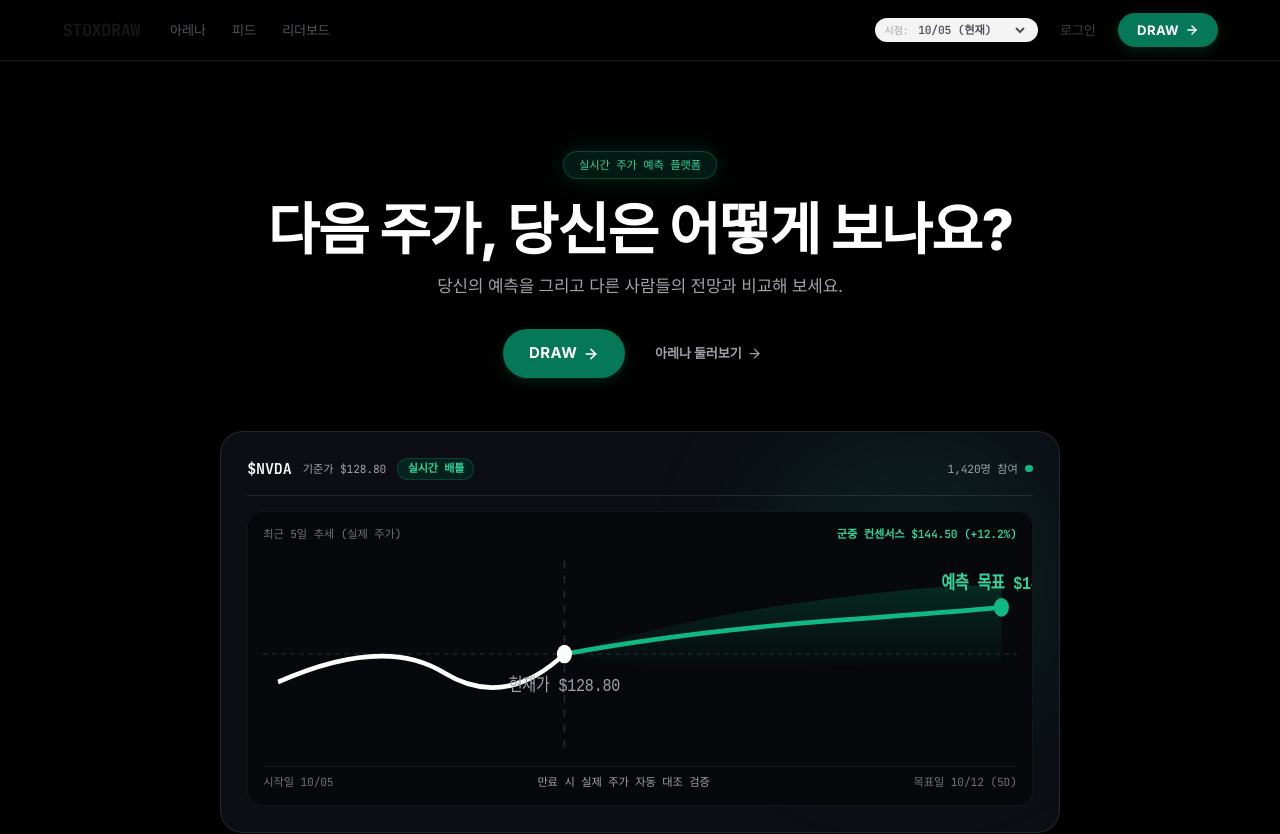
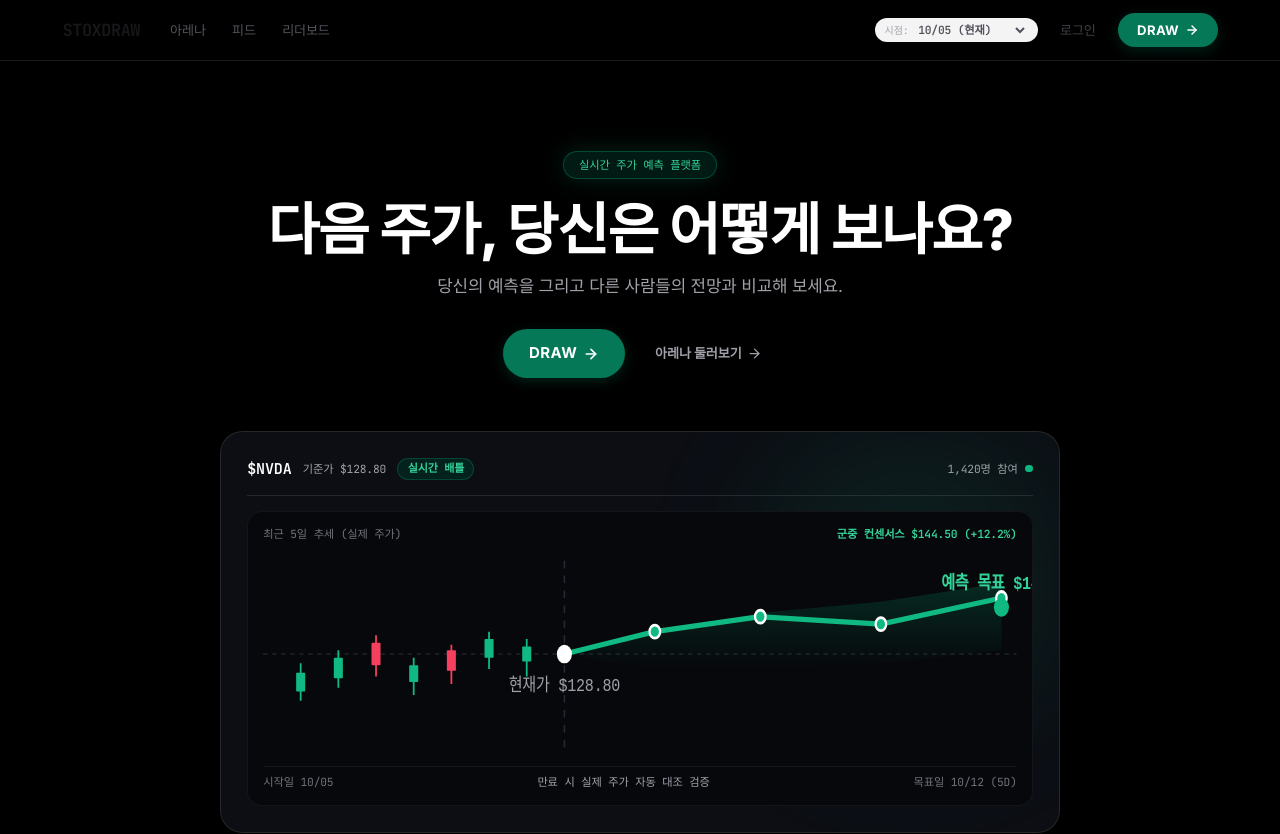
Before and after one commit to move37park-ops/stoxdraw-demo, a React (Vite) app: page / in a window 1280 px wide. Shown: the top 834 px of the page. Built offline with nearby package versions, Linux system fonts and the light colour scheme.

Commit message:
feat: render past stock prices as candlesticks and drawing paths as polylines

```diff
--- a/src/components/ForecastChart.tsx
+++ b/src/components/ForecastChart.tsx
@@ -42,7 +42,7 @@ export function ForecastChart({
 
   // 4. 가격 범위 계산 (Min & Max Price)
   const allPrices: number[] = [
-    ...pastBars.map(b => b.close),
+    ...pastBars.flatMap(b => [b.high, b.low, b.close]),
     forecast.basePrice,
   ];
 
@@ -159,18 +159,42 @@ export function ForecastChart({
           strokeDasharray="3 3"
         />
 
-        {/* 과거 시세 라인 */}
-        {pastPathD && (
-          <path
-            d={pastPathD}
-            fill="none"
-            stroke="var(--text-muted, #525866)"
-            strokeWidth="2"
-            strokeLinecap="round"
-            strokeLinejoin="round"
-            opacity="0.8"
-          />
-        )}
+        {/* 과거 시세 캔들스틱 (Candlesticks) */}
+        {pastBars.map((bar) => {
+          const x = getX(bar.date);
+          const isUp = bar.close >= bar.open;
+          const color = isUp ? '#10b981' : '#f43f5e';
+          const yHigh = getY(bar.high);
+          const yLow = getY(bar.low);
+          const yOpen = getY(bar.open);
+          const yClose = getY(bar.close);
+          const bodyTop = Math.min(yOpen, yClose);
+          const bodyHeight = Math.max(2, Math.abs(yClose - yOpen));
+          const candleW = 5.5;
+
+          return (
+            <g key={bar.date}>
+              {/* Wick (심지) */}
+              <line
+                x1={x}
+                y1={yHigh}
+                x2={x}
+                y2={yLow}
+                stroke={color}
+                strokeWidth={1.2}
+              />
+              {/* Body (몸통) */}
+              <rect
+                x={x - candleW / 2}
+                y={bodyTop}
+                width={candleW}
+                height={bodyHeight}
+                fill={color}
+                rx={0.5}
+              />
+            </g>
+          );
+        })}
 
         {/* Breakout Target Horizontal Line */}
         {forecast.mode === 'breakout' && forecast.breakout && (
--- a/src/features/arena/ArenaHeroStage.tsx
+++ b/src/features/arena/ArenaHeroStage.tsx
@@ -43,7 +43,7 @@ export function ArenaHeroStage({
   const basePrice = arenaSummary.currentPrice;
 
   // Compute all prices for vertical scale
-  const allPrices: number[] = [...pastBars.map(b => b.close), basePrice];
+  const allPrices: number[] = [...pastBars.flatMap(b => [b.high, b.low, b.close]), basePrice];
 
   if (crowd.consensusPath) {
     crowd.consensusPath.forEach(p => allPrices.push(p.price));
@@ -293,18 +293,42 @@ export function ArenaHeroStage({
             NOW (기준 시점)
           </text>
 
-          {/* Past Market Area & Line */}
-          {pastAreaD && <path d={pastAreaD} fill="url(#arenaPastGrad)" />}
-          {pastPathD && (
-            <path
-              d={pastPathD}
-              fill="none"
-              stroke="#64748b"
-              strokeWidth="2.5"
-              strokeLinecap="round"
-              strokeLinejoin="round"
-            />
-          )}
+          {/* Past Market Candlesticks (캔들스틱) */}
+          {pastBars.map((bar) => {
+            const x = getX(bar.date);
+            const isUp = bar.close >= bar.open;
+            const color = isUp ? '#10b981' : '#f43f5e';
+            const yHigh = getY(bar.high);
+            const yLow = getY(bar.low);
+            const yOpen = getY(bar.open);
+            const yClose = getY(bar.close);
+            const bodyTop = Math.min(yOpen, yClose);
+            const bodyHeight = Math.max(2, Math.abs(yClose - yOpen));
+            const candleW = 6.5;
+
+            return (
+              <g key={bar.date}>
+                {/* Wick */}
+                <line
+                  x1={x}
+                  y1={yHigh}
+                  x2={x}
+                  y2={yLow}
+                  stroke={color}
+                  strokeWidth={1.3}
+                />
+                {/* Body */}
+                <rect
+                  x={x - candleW / 2}
+                  y={bodyTop}
+                  width={candleW}
+                  height={bodyHeight}
+                  fill={color}
+                  rx={0.5}
+                />
+              </g>
+            );
+          })}
 
           {/* Crowd Consensus Area & Line */}
           {consensusAreaD && <path d={consensusAreaD} fill="url(#arenaConsensusGrad)" />}
--- a/src/features/draw/PathCanvas.tsx
+++ b/src/features/draw/PathCanvas.tsx
@@ -40,7 +40,7 @@ export function PathCanvas({
   }, [pointsMap, evalDates, onPathChange]);
 
   // Price Scale Bounds (Fixed to past bars + base price ±15%, stable while drawing!)
-  const pastPrices = pastBars.map(b => b.close);
+  const pastPrices = pastBars.flatMap(b => [b.high, b.low, b.close]);
   const baselinePrices = pastPrices.length > 0 ? [...pastPrices, basePrice] : [basePrice];
   const rawMin = Math.min(...baselinePrices);
   const rawMax = Math.max(...baselinePrices);
@@ -111,17 +111,34 @@ export function PathCanvas({
     ctx.stroke();
     ctx.setLineDash([]);
 
-    // 3. Past Bars Line
-    ctx.strokeStyle = isLight ? '#64748b' : '#525866';
-    ctx.lineWidth = 2;
-    ctx.beginPath();
+    // 3. Past Stock Candlesticks (캔들스틱 형식)
+    const slotWidth = getXForIndex(1) - getXForIndex(0);
+    const candleWidth = Math.max(3.5, Math.min(8, slotWidth * 0.65));
+
     pastBars.forEach((bar, i) => {
       const x = getXForIndex(i);
-      const y = getYForPrice(bar.close);
-      if (i === 0) ctx.moveTo(x, y);
-      else ctx.lineTo(x, y);
+      const isUp = bar.close >= bar.open;
+      const candleColor = isUp ? '#10b981' : '#f43f5e';
+
+      const yHigh = getYForPrice(bar.high);
+      const yLow = getYForPrice(bar.low);
+      const yOpen = getYForPrice(bar.open);
+      const yClose = getYForPrice(bar.close);
+
+      // Wick (심지)
+      ctx.strokeStyle = candleColor;
+      ctx.lineWidth = 1.2;
+      ctx.beginPath();
+      ctx.moveTo(x, yHigh);
+      ctx.lineTo(x, yLow);
+      ctx.stroke();
+
+      // Body (몸통)
+      const bodyTop = Math.min(yOpen, yClose);
+      const bodyHeight = Math.max(2, Math.abs(yClose - yOpen));
+      ctx.fillStyle = candleColor;
+      ctx.fillRect(x - candleWidth / 2, bodyTop, candleWidth, bodyHeight);
     });
-    ctx.stroke();
 
     // 4. Base Point
     ctx.fillStyle = isLight ? '#0f1419' : '#ffffff';
--- a/src/features/showcase/ShowcaseHeroSearch.tsx
+++ b/src/features/showcase/ShowcaseHeroSearch.tsx
@@ -82,27 +82,63 @@ export function ShowcaseHeroSearch({}: ShowcaseHeroSearchProps) {
             <line x1="0" y1="60" x2="500" y2="60" stroke="#181a24" strokeDasharray="3 3" />
             <line x1="200" y1="10" x2="200" y2="110" stroke="#252a38" strokeDasharray="4 4" />
 
-            {/* Past Trend Line */}
-            <path
-              d="M 10 75 Q 80 50 120 70 T 200 60"
-              fill="none"
-              stroke="#ffffff"
-              strokeWidth="2.5"
-            />
+            {/* Past Stock Candlesticks (캔들스틱 형식) */}
+            <g className="past-candlesticks">
+              <line x1="25" y1="65" x2="25" y2="85" stroke="#10b981" strokeWidth="1.2" />
+              <rect x="22" y="70" width="6" height="10" fill="#10b981" rx="0.5" />
+
+              <line x1="50" y1="58" x2="50" y2="78" stroke="#10b981" strokeWidth="1.2" />
+              <rect x="47" y="62" width="6" height="11" fill="#10b981" rx="0.5" />
+
+              <line x1="75" y1="50" x2="75" y2="72" stroke="#f43f5e" strokeWidth="1.2" />
+              <rect x="72" y="54" width="6" height="12" fill="#f43f5e" rx="0.5" />
+
+              <line x1="100" y1="62" x2="100" y2="82" stroke="#10b981" strokeWidth="1.2" />
+              <rect x="97" y="66" width="6" height="9" fill="#10b981" rx="0.5" />
+
+              <line x1="125" y1="55" x2="125" y2="76" stroke="#f43f5e" strokeWidth="1.2" />
+              <rect x="122" y="58" width="6" height="11" fill="#f43f5e" rx="0.5" />
+
+              <line x1="150" y1="48" x2="150" y2="68" stroke="#10b981" strokeWidth="1.2" />
+              <rect x="147" y="52" width="6" height="10" fill="#10b981" rx="0.5" />
+
+              <line x1="175" y1="52" x2="175" y2="72" stroke="#10b981" strokeWidth="1.2" />
+              <rect x="172" y="56" width="6" height="8" fill="#10b981" rx="0.5" />
+            </g>
 
             {/* Forecast Area Band */}
             <path
-              d="M 200 60 Q 280 40 380 30 T 490 25 L 490 65 Q 380 65 280 70 Z"
+              d="M 200 60 L 260 48 L 330 38 L 410 32 L 490 22 L 490 58 L 410 65 L 330 68 L 260 68 Z"
               fill="url(#heroConsensusGrad)"
             />
 
-            {/* Consensus Path */}
-            <path
-              d="M 200 60 Q 280 48 380 42 T 490 35"
-              fill="none"
-              stroke="#10b981"
-              strokeWidth="2.5"
-            />
+            {/* Forecast Polyline (폴리라인) */}
+            <g className="forecast-polyline">
+              <path
+                d="M 200 60 L 260 48 L 330 40 L 410 44 L 490 30"
+                fill="none"
+                stroke="#10b981"
+                strokeWidth="2.8"
+                strokeLinecap="round"
+                strokeLinejoin="round"
+              />
+              {[
+                { x: 260, y: 48 },
+                { x: 330, y: 40 },
+                { x: 410, y: 44 },
+                { x: 490, y: 30 },
+              ].map((pt, i) => (
+                <circle
+                  key={i}
+                  cx={pt.x}
+                  cy={pt.y}
+                  r="3.5"
+                  fill="#10b981"
+                  stroke="#ffffff"
+                  strokeWidth="1.5"
+                />
+              ))}
+            </g>
 
             {/* Current Price Pin */}
             <circle cx="200" cy="60" r="5" fill="#ffffff" />
```
